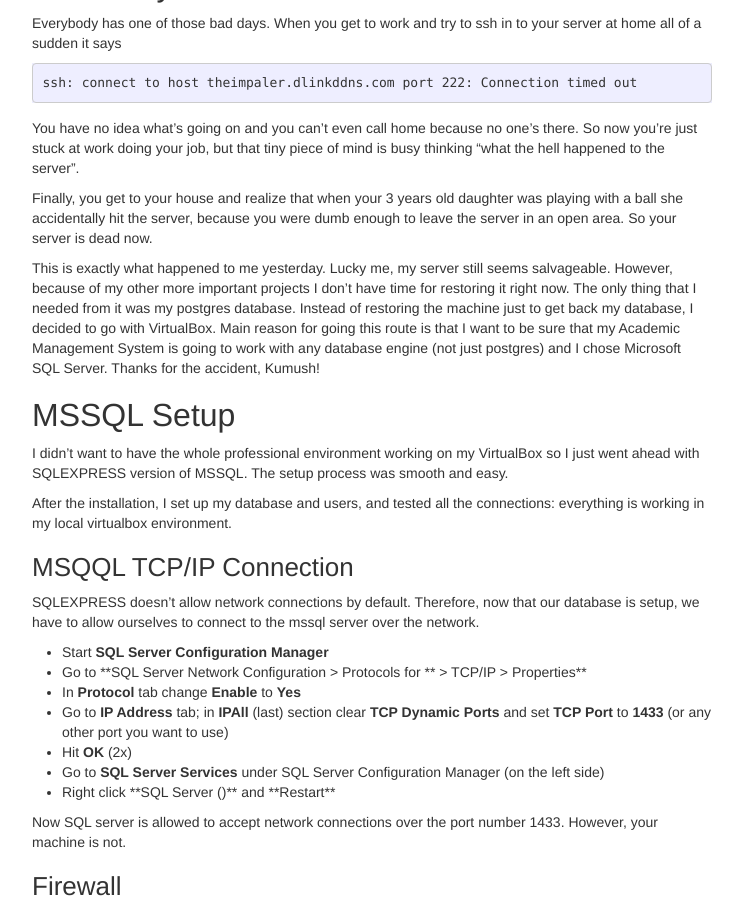
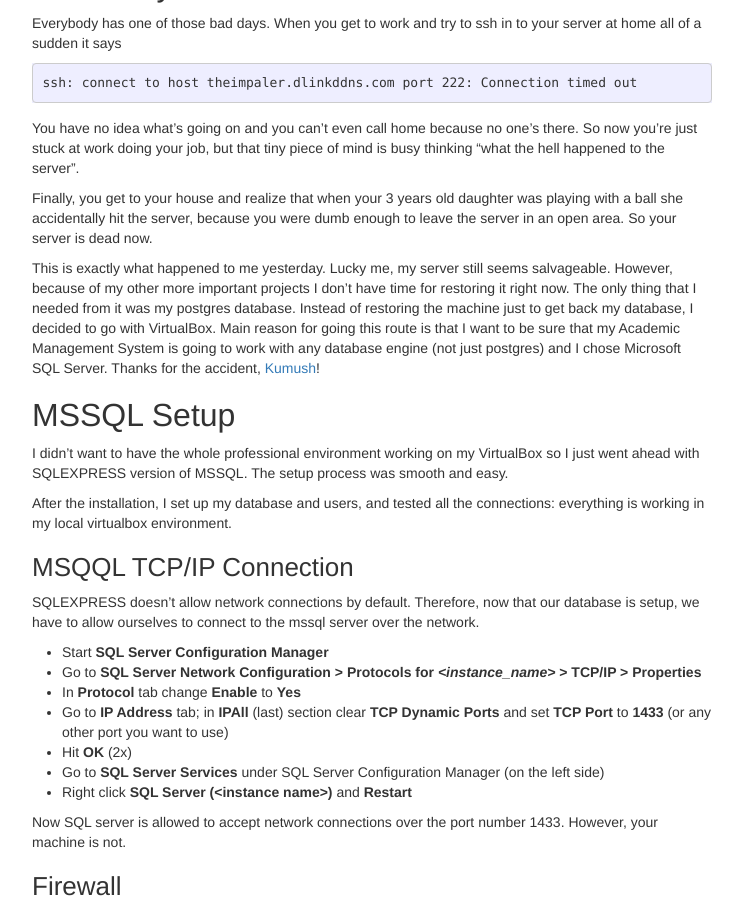
Before and after one commit to bekhzod0725/bekhzod0725.github.io, a Jekyll site: the page built from _posts/2016-06-02-django-mssql.markdown, in a window 1280 px wide and 900 px high, scrolled down 246 px. Shown: the whole window, without its empty margins (268-1011 px from the left). Built offline with Jekyll 4.4.1, drawn with Linux system fonts in a browser that asks for light colours; comment, search, counter and statistics services are not loaded.

Commit message:
update django-mssql with links and formatting

```diff
--- a/_posts/2016-06-02-django-mssql.markdown
+++ b/_posts/2016-06-02-django-mssql.markdown
@@ -14,7 +14,7 @@
 
 Finally, you get to your house and realize that when your 3 years old daughter was playing with a ball she accidentally hit the server, because you were dumb enough to leave the server in an open area. So your server is dead now.
 
-This is exactly what happened to me yesterday. Lucky me, my server still seems salvageable. However, because of my other more important projects I don't have time for restoring it right now. The only thing that I needed from it was my postgres database. Instead of restoring the machine just to get back my database, I decided to go with VirtualBox. Main reason for going this route is that I want to be sure that my Academic Management System is going to work with any database engine (not just postgres) and I chose Microsoft SQL Server. Thanks for the accident, Kumush!
+This is exactly what happened to me yesterday. Lucky me, my server still seems salvageable. However, because of my other more important projects I don't have time for restoring it right now. The only thing that I needed from it was my postgres database. Instead of restoring the machine just to get back my database, I decided to go with VirtualBox. Main reason for going this route is that I want to be sure that my Academic Management System is going to work with any database engine (not just postgres) and I chose Microsoft SQL Server. Thanks for the accident, [Kumush](https://www.instagram.com/p/3Vxr2PjeD0/?taken-by=theimpaler0725){:target="_blank"}!
 
 ## MSSQL Setup
 I didn't want to have the whole professional environment working on my VirtualBox so I just went ahead with SQLEXPRESS version of MSSQL. The setup process was smooth and easy.
@@ -25,12 +25,12 @@
 SQLEXPRESS doesn't allow network connections by default. Therefore, now that our database is setup, we have to allow ourselves to connect to the mssql server over the network.
 
 - Start **SQL Server Configuration Manager**
-- Go to **SQL Server Network Configuration > Protocols for *<instance_name>* > TCP/IP > Properties**
+- Go to **SQL Server Network Configuration > Protocols for *&lt;instance_name&gt;* > TCP/IP > Properties**
 - In **Protocol** tab change **Enable** to **Yes**
 - Go to **IP Address** tab; in **IPAll** (last) section clear **TCP Dynamic Ports** and set **TCP Port** to **1433** (or any other port you want to use)
 - Hit **OK** (2x)
 - Go to **SQL Server Services** under SQL Server Configuration Manager (on the left side)
-- Right click **SQL Server (<instance name>)** and **Restart**
+- Right click **SQL Server (&lt;instance name&gt;)** and **Restart**
 
 Now SQL server is allowed to accept network connections over the port number 1433. However, your machine is not.
 
```
Also changed, not shown: 1 other file.
